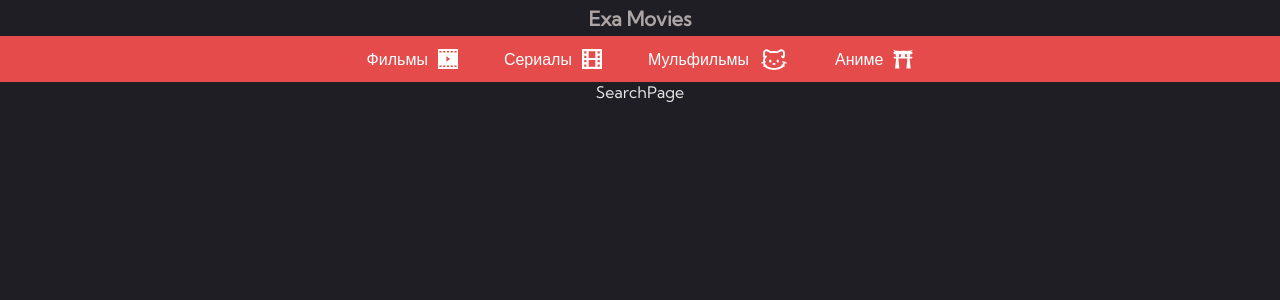
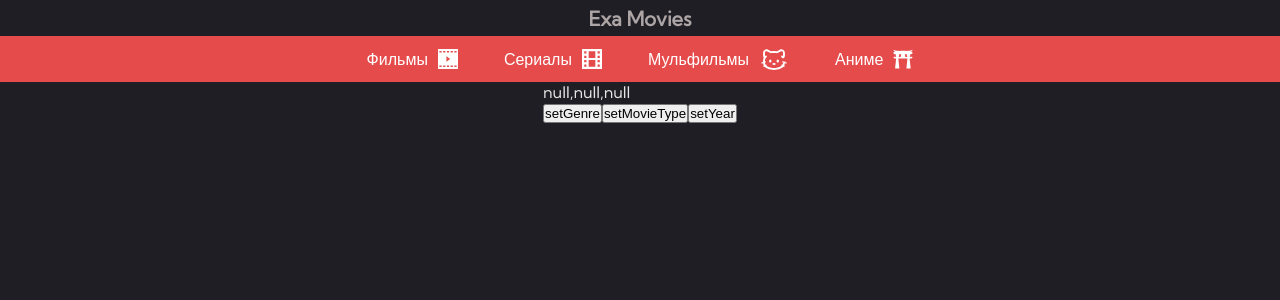
Before and after one commit to ixt13/Exa-Movies, a Next.js app: page /search in a window 1280 px wide. Shown: the top 300 px of the page. Built offline with nearby package versions, Linux system fonts and the light colour scheme.

Commit message:
state manager init

```diff
--- a/src/UI/Components/Header/Header.tsx
+++ b/src/UI/Components/Header/Header.tsx
@@ -1,4 +1,5 @@
 'use client'
+import countStore from '@/zustand/countStore'
 import Link from 'next/link'
 import { useState } from 'react'
 import { HeaderPopup } from '../HeaderPopup/HeaderPopup'
@@ -9,6 +10,7 @@ import { SerialsIcon } from '../Svg/SerialsIcon/SerialsIcon'
 import styles from './Header.module.scss'
 
 export const Header = () => {
+	const { data, setGenre, setMovieType, setYear } = countStore()
 	const [isPopup, setIsPopup] = useState<boolean>(false)
 	const [isOverflow, setIsOverflow] = useState<boolean>(false)
 
@@ -24,7 +26,6 @@ export const Header = () => {
 			<Link href={'/home/1'} className={styles.title}>
 				<h1>Exa Movies</h1>
 			</Link>
-
 			<nav className={styles.navigation}>
 				<ul>
 					<li onClick={handleTogglePopupVisability}>
@@ -45,7 +46,6 @@ export const Header = () => {
 					</li>
 				</ul>
 			</nav>
-
 			<HeaderPopup
 				className={` ${styles.popup} ${
 					isPopup ? styles.popupVisible : styles.popupHidden
--- a/src/app/search/page.tsx
+++ b/src/app/search/page.tsx
@@ -1,6 +1,33 @@
-import { SearchPage } from '@/UI/Screens/SearchPage/SearchPage'
+'use client'
 
-export default async function page() {
-	// const movies = getMoviesUniversal({ queryParamsProps: {} })
-	return <SearchPage />
+import countStore from '@/zustand/countStore'
+
+export default function page() {
+	const { data, setGenre, setMovieType, setYear } = countStore()
+	return (
+		<div>
+			<div>{`${data.genre},${data.movieType},${data.year}`}</div>
+			<button
+				onClick={() => {
+					setGenre('banan')
+				}}
+			>
+				setGenre
+			</button>
+			<button
+				onClick={() => {
+					setMovieType(8)
+				}}
+			>
+				setMovieType
+			</button>
+			<button
+				onClick={() => {
+					setYear(1997)
+				}}
+			>
+				setYear
+			</button>
+		</div>
+	)
 }
--- a/src/zustand/countStore.ts
+++ b/src/zustand/countStore.ts
@@ -1,21 +1,26 @@
-// interface iBearStore {
-// 	count: {
-// 		genre: string
-// 		movieType: number
-// 		year: number
-// 	}
-// 	increaseCount: () => void
-// 	resetCount: () => void
-// }
+import { create } from 'zustand'
 
-// const countStore = create<iBearStore>(set => ({
-// 	count: {
-// 		genre: string
-// 		movieType: number
-// 		year: number
-// 	}
-// 	increaseCount: () => set(state => ({ count.year: state.count.movieType + 1 })),
-// 	resetCount: () => set({ count: 0 }),
-// }))
+interface iSearchForm {
+	data: {
+		genre: string | null
+		movieType: number | null
+		year: number | null
+	}
+	setGenre: (genre: string) => void
+	setMovieType: (movieType: number) => void
+	setYear: (year: number) => void
+}
 
-// export default countStore
+const countStore = create<iSearchForm>(set => ({
+	data: {
+		genre: null,
+		movieType: null,
+		year: null,
+	},
+	setGenre: genre => set(state => ({ data: { ...state.data, genre } })),
+	setMovieType: movieType =>
+		set(state => ({ data: { ...state.data, movieType } })),
+	setYear: year => set(state => ({ data: { ...state.data, year } })),
+}))
+
+export default countStore
```
